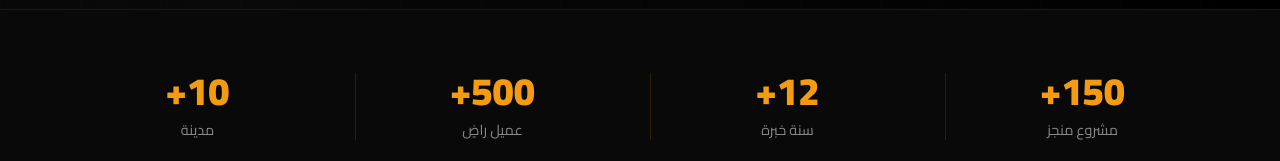
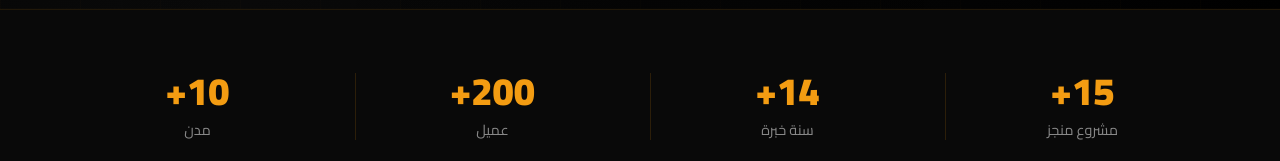
Before and after one commit to AdhamEmad201/S.A.M.A-group, a React (Vite) app: page / in a window 1280 px wide. Shown: the part 791-952 px from the top of the page. Built offline with nearby package versions, Linux system fonts and the light colour scheme; no server answers; the database is empty; a web font is replaced by a local one.

Commit message:
Update Home.jsx

```diff
--- a/src/pages/Home.jsx
+++ b/src/pages/Home.jsx
@@ -5,10 +5,10 @@ import ProjectCard from '../components/ProjectCard';
 import './Home.css';
 
 const stats = [
-  { num: '150+', label: 'مشروع منجز' },
-  { num: '12+', label: 'سنة خبرة' },
-  { num: '500+', label: 'عميل راضٍ' },
-  { num: '10+', label: 'مدينة' },
+  { num: '15+', label: 'مشروع منجز' },
+  { num: '14+', label: 'سنة خبرة' },
+  { num: '200+', label: 'عميل' },
+  { num: '10+', label: 'مدن' },
 ];
 
 const services = [
```
